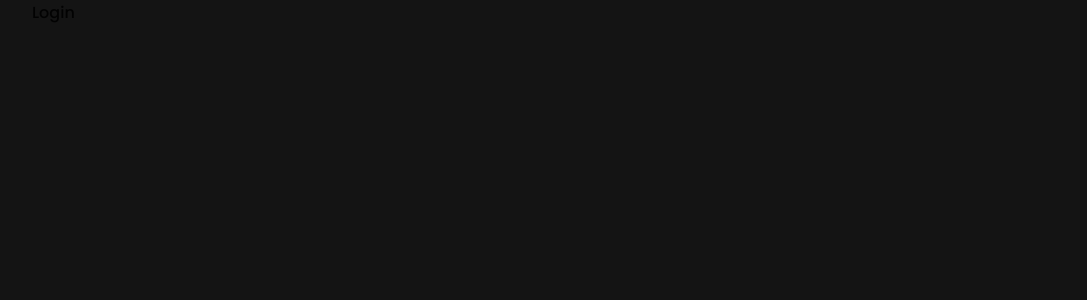
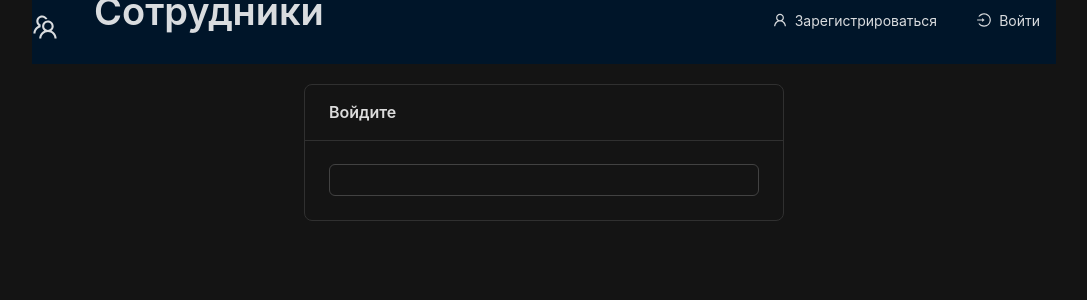
Before and after one commit to Denis-cyber/react-employees, a React (Create React App) app in the folder client/: page /login in a window 1280 px wide. Shown: the top 300 px of the page, without its empty margins (96-1183 px from the left). Built offline with nearby package versions, Linux system fonts and the light colour scheme.

Commit message:
finish layout and start login code

```diff
--- a/client/package.json
+++ b/client/package.json
@@ -3,6 +3,7 @@
   "version": "0.1.0",
   "private": true,
   "dependencies": {
+    "@ant-design/icons": "^5.1.4",
     "@reduxjs/toolkit": "^1.9.5",
     "@testing-library/jest-dom": "^5.16.5",
     "@testing-library/react": "^13.4.0",
@@ -11,7 +12,7 @@
     "@types/node": "^17.0.45",
     "@types/react": "^18.2.8",
     "@types/react-dom": "^18.2.4",
-    "antd": "^5.6.0",
+    "antd": "5.1.5",
     "react": "^18.2.0",
     "react-dom": "^18.2.0",
     "react-redux": "^8.0.7",
--- /dev/null
+++ b/client/src/components/custom-button/index.tsx
@@ -0,0 +1,39 @@
+import { Button, Form } from "antd";
+
+type Props = {
+  children: React.ReactNode;
+  htmlType?: "button" | "submit" | "reset" | undefined;
+  onClick?: () => void;
+  type?: "link" | "text" | "ghost" | "default" | "primary" | "dashed" | undefined;
+  danger?: boolean;
+  loading?: boolean;
+  shape?: "default" | "circle" | "round" | undefined;
+  icon?: React.ReactNode;
+};
+
+export const CustomButton = ({
+  htmlType = "button",
+  type,
+  danger,
+  loading,
+  shape,
+  icon,
+  onClick,
+  children,
+}: Props) => {
+  return (
+    <Form.Item>
+      <Button
+        htmlType={htmlType}
+        type={type}
+        danger={danger}
+        loading={loading}
+        shape={shape}
+        icon={icon}
+        onClick={onClick}
+      >
+        {children}
+      </Button>
+    </Form.Item>
+  );
+};
--- /dev/null
+++ b/client/src/components/header/index.module.css
@@ -0,0 +1,12 @@
+.header {
+  display: flex;
+  align-items: center;
+  justify-content: space-between;
+  margin-bottom: 20px;
+  padding: 20px 0;
+}
+
+.teamIcon {
+  font-size: 26px;
+  margin-right: 12px;
+}
--- /dev/null
+++ b/client/src/components/header/index.tsx
@@ -0,0 +1,35 @@
+import { Link } from "react-router-dom";
+import { Layout, Space, Typography } from "antd";
+import { LoginOutlined, TeamOutlined, UserOutlined } from "@ant-design/icons";
+import { Paths } from "../../paths";
+import { CustomButton } from "../custom-button";
+
+import styles from "./index.module.css";
+
+export const Header = () => {
+  return (
+    <Layout.Header className={styles.header}>
+      <Space>
+        <TeamOutlined className={styles.teamIcon} />
+        <Link to={Paths.home}>
+          <CustomButton type='ghost'>
+            <Typography.Title level={1}>Сотрудники</Typography.Title>
+          </CustomButton>
+        </Link>
+      </Space>
+
+      <Space>
+        <Link to={Paths.register}>
+          <CustomButton icon={<UserOutlined />} type='ghost'>
+            Зарегистрироваться
+          </CustomButton>
+        </Link>
+        <Link to={Paths.login}>
+          <CustomButton icon={<LoginOutlined />} type='ghost'>
+            Войти
+          </CustomButton>
+        </Link>
+      </Space>
+    </Layout.Header>
+  );
+};
--- a/client/src/components/layout/index.tsx
+++ b/client/src/components/layout/index.tsx
@@ -1,4 +1,6 @@
 import { Layout as AntLayout } from "antd";
+import { Header } from "../header";
+
 import styles from "./index.module.css";
 
 type Props = {
@@ -8,6 +10,7 @@ type Props = {
 export const Layout = ({ children }: Props) => {
   return (
     <div className={styles.main}>
+      <Header />
       <AntLayout.Content style={{ height: "100%" }}>{children}</AntLayout.Content>
     </div>
   );
--- a/client/src/index.tsx
+++ b/client/src/index.tsx
@@ -3,6 +3,7 @@ import { createRoot } from "react-dom/client";
 import { Provider } from "react-redux";
 import { createBrowserRouter, RouterProvider } from "react-router-dom";
 import reportWebVitals from "./reportWebVitals";
+import { ConfigProvider, theme } from "antd";
 import { store } from "./app/store";
 import { Paths } from "./paths";
 import { Register } from "./pages/register";
@@ -31,7 +32,13 @@ const root = createRoot(container);
 root.render(
   <React.StrictMode>
     <Provider store={store}>
-      <RouterProvider router={router} />
+      <ConfigProvider
+        theme={{
+          algorithm: theme.darkAlgorithm,
+        }}
+      >
+        <RouterProvider router={router} />
+      </ConfigProvider>
     </Provider>
   </React.StrictMode>
 );
--- a/client/src/pages/login/index.tsx
+++ b/client/src/pages/login/index.tsx
@@ -1,9 +1,16 @@
+import { Card, Form, Input, Row } from "antd";
 import { Layout } from "../../components/layout";
 
 export const Login = () => {
   return (
     <Layout>
-      <div>Login</div>
+      <Row align='middle' justify='center'>
+        <Card title='Войдите' style={{ width: "30rem" }}>
+          <Form onFinish={() => null}>
+            <Input />
+          </Form>
+        </Card>
+      </Row>
     </Layout>
   );
 };
```
Also changed, not shown: client/src/components/custom-input/index.tsx (added, +15 -0 lines), client/src/components/password-input/index.tsx (added, +23 -0 lines), 1 other file (tests, documents, lock files or other folders).
